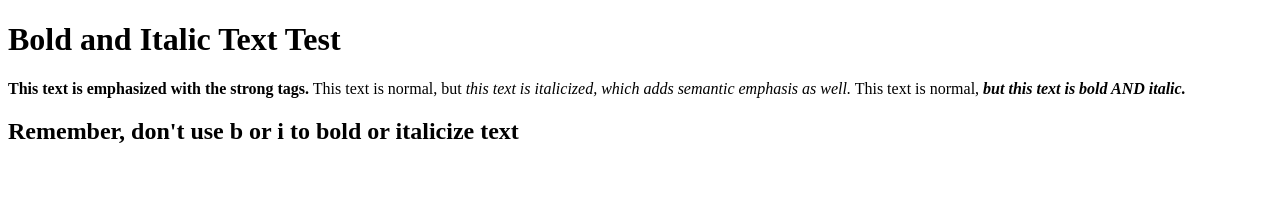
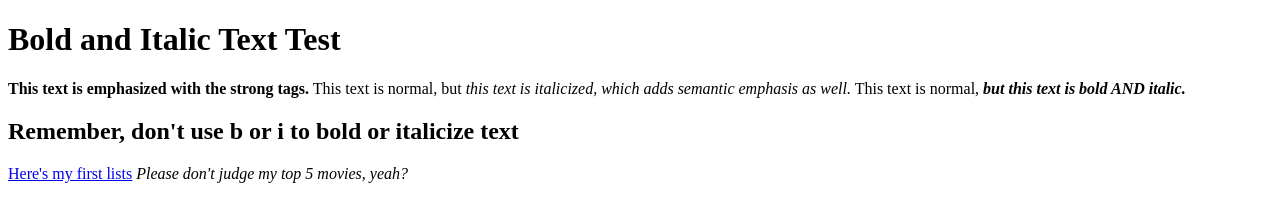
Before and after one commit to JamesGav/html-sandbox, a plain HTML site: page index.html in a window 1280 px wide. Drawn offline with Linux system fonts and the light colour scheme.

Commit message:
Added link to list on index.html

```diff
--- a/index.html
+++ b/index.html
@@ -13,5 +13,7 @@
     </p>
     <h2>Remember, don't use b or i to bold or italicize text</h2>
     <!-- This is a note, which won't appear in the browser. I used ^/ to quickly write this -->
+
+<p><a href="list-practice.html">Here's my first lists</a> <em>Please don't judge my top 5 movies, yeah?</em></p>
 </body>
 </html>
```
